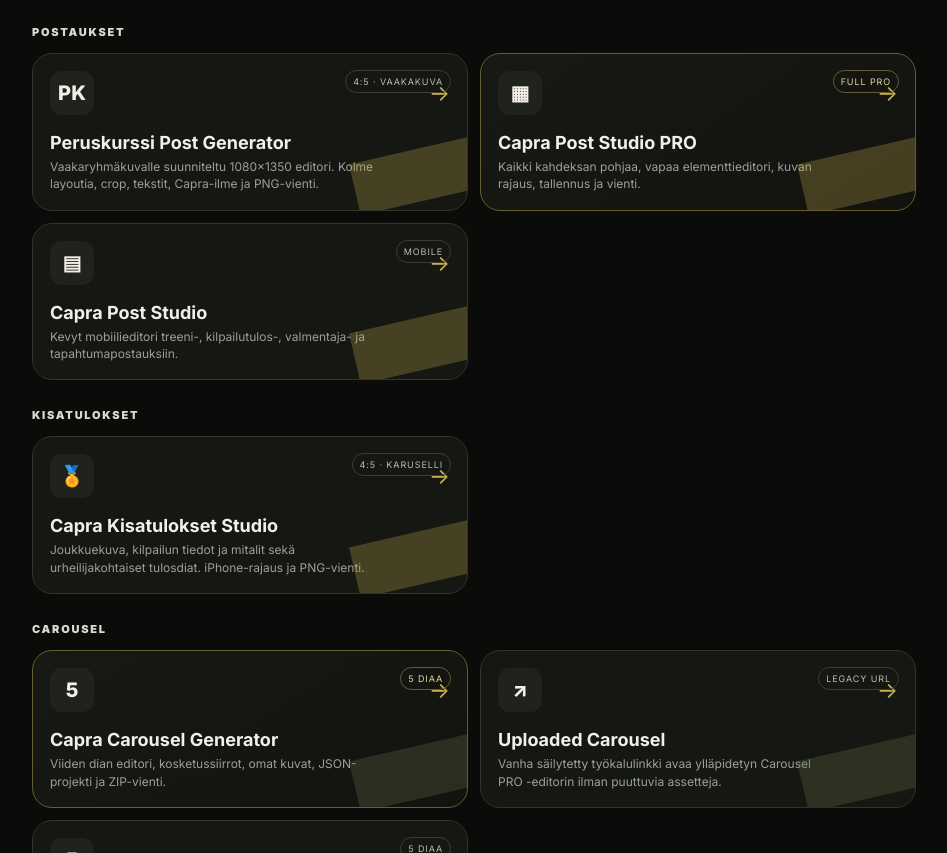
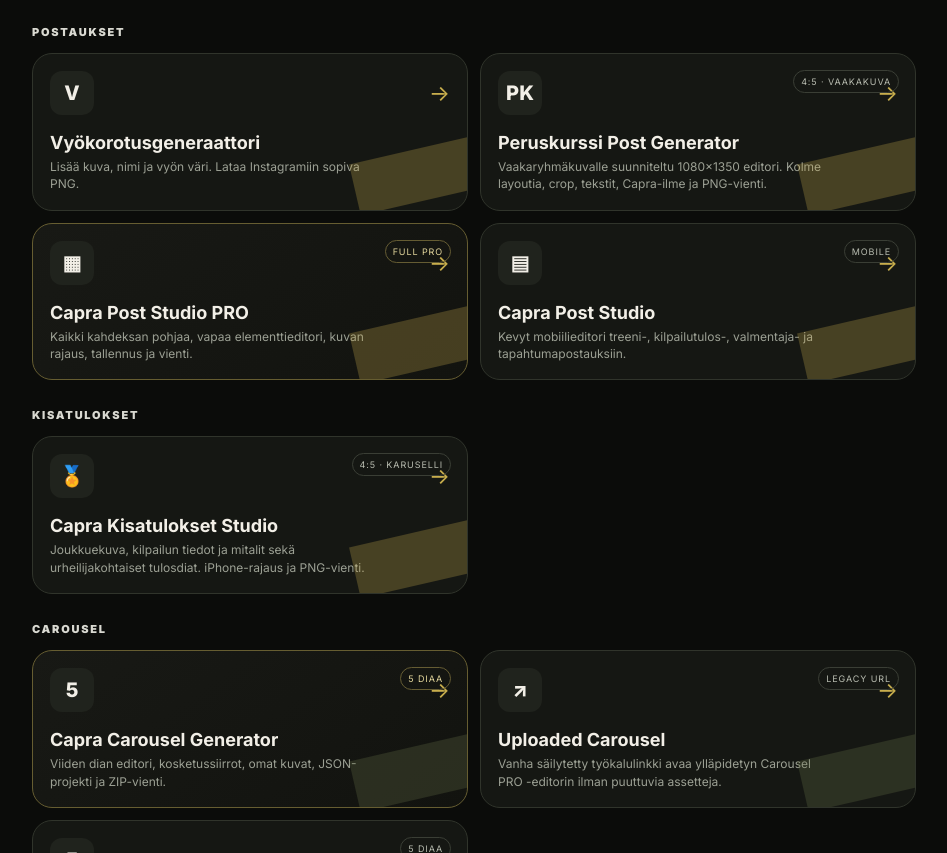
Before and after one commit to jereeinarihamalainen-commits/capra-tools, a plain HTML site: page index.html in a window 1280 px wide. Shown: the part 1334-2187 px from the top of the page, without its empty margins (166-1113 px from the left). Drawn offline with Linux system fonts and the light colour scheme.

Commit message:
Link belt promotion generator from Capra Tools

```diff
--- a/index.html
+++ b/index.html
@@ -109,6 +109,10 @@
     <section class="tool-section" aria-labelledby="posts-title">
       <h2 class="section-title" id="posts-title">Postaukset</h2>
       <div class="grid">
+        <a class="card gold" href="vyokorotukset/">
+          <div class="top"><div class="icon">V</div><div class="go">→</div></div>
+          <h3>Vyökorotusgeneraattori</h3><p>Lisää kuva, nimi ja vyön väri. Lataa Instagramiin sopiva PNG.</p>
+        </a>
         <a class="card gold" href="peruskurssi-post/">
           <span class="badge">4:5 · Vaakakuva</span><div class="top"><div class="icon">PK</div><div class="go">→</div></div>
           <h3>Peruskurssi Post Generator</h3><p>Vaakaryhmäkuvalle suunniteltu 1080×1350 editori. Kolme layoutia, crop, tekstit, Capra-ilme ja PNG-vienti.</p>
```
